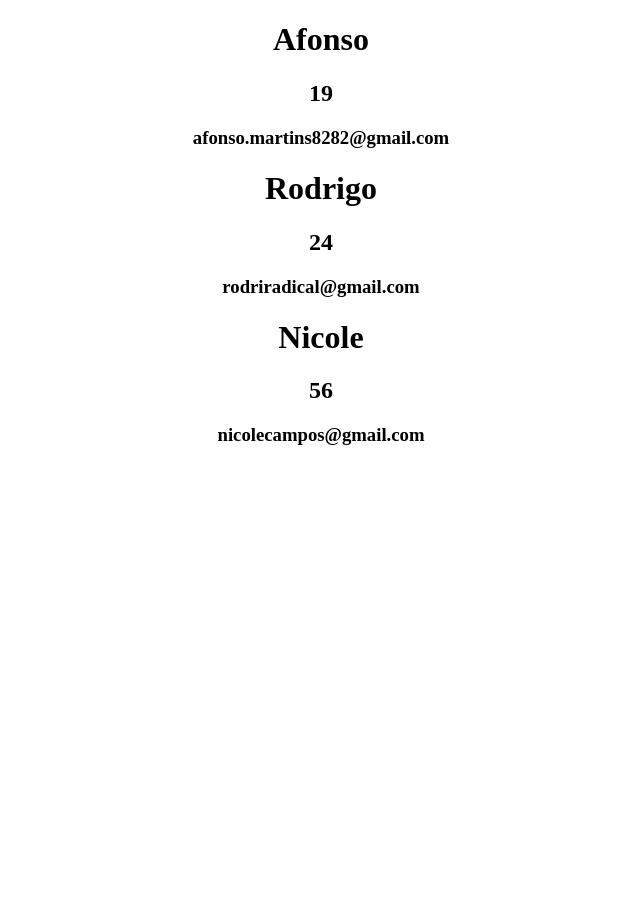
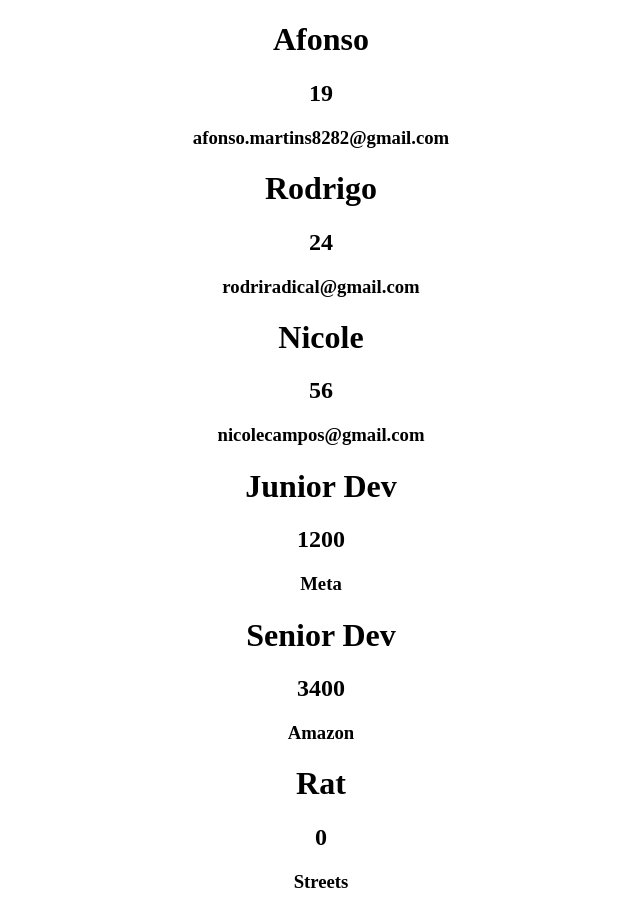
Before and after one commit to 27Nizzo/React, a React (Create React App) app: page / in a window 1280 px wide. Shown: the whole page, without its empty margins (319-959 px from the left). Before the commit the page ends 800 px from the top, so only its background shows below. Built offline with nearby package versions, Linux system fonts and the light colour scheme.

Commit message:
Exercicio Proposto

```diff
--- a/src/App.js
+++ b/src/App.js
@@ -9,14 +9,18 @@ function App() {
       <User name = "Rodrigo" age = {24} mail = "rodriradical@gmail.com"/>
       <User name = "Nicole" age = {56} mail = "nicolecampos@gmail.com"/>
     </div>
+
+      <Job salary = {1200} position = "Junior Dev" company = "Meta"/>
+      <Job salary = {3400} position = "Senior Dev" company = "Amazon" />
+      <Job salary = {0} position = "Rat" company = "Streets" />
   </div>
 }
 
-const props = {
+/*const props = {
   name: "Afonso",
   age: 19,
   mail: "afonso.martins8282@gmail.com"
-}
+}*/
 
 //Componentes começam sempre por letra maiuscula
 const User = (props) => {
@@ -29,5 +33,21 @@ const User = (props) => {
   );
 }
 
+/*const props1 = {
+  salary: 1200,
+  position: "Junior Dev",
+  company: "Meta"
+}*/
+
+const Job = (props1) => {
+  return (
+    <div>
+      <h1>{props1.position}</h1>
+      <h2>{props1.salary}</h2>
+      <h3>{props1.company}</h3>
+    </div>
+  )
+}
+
 
 export default App;
```
